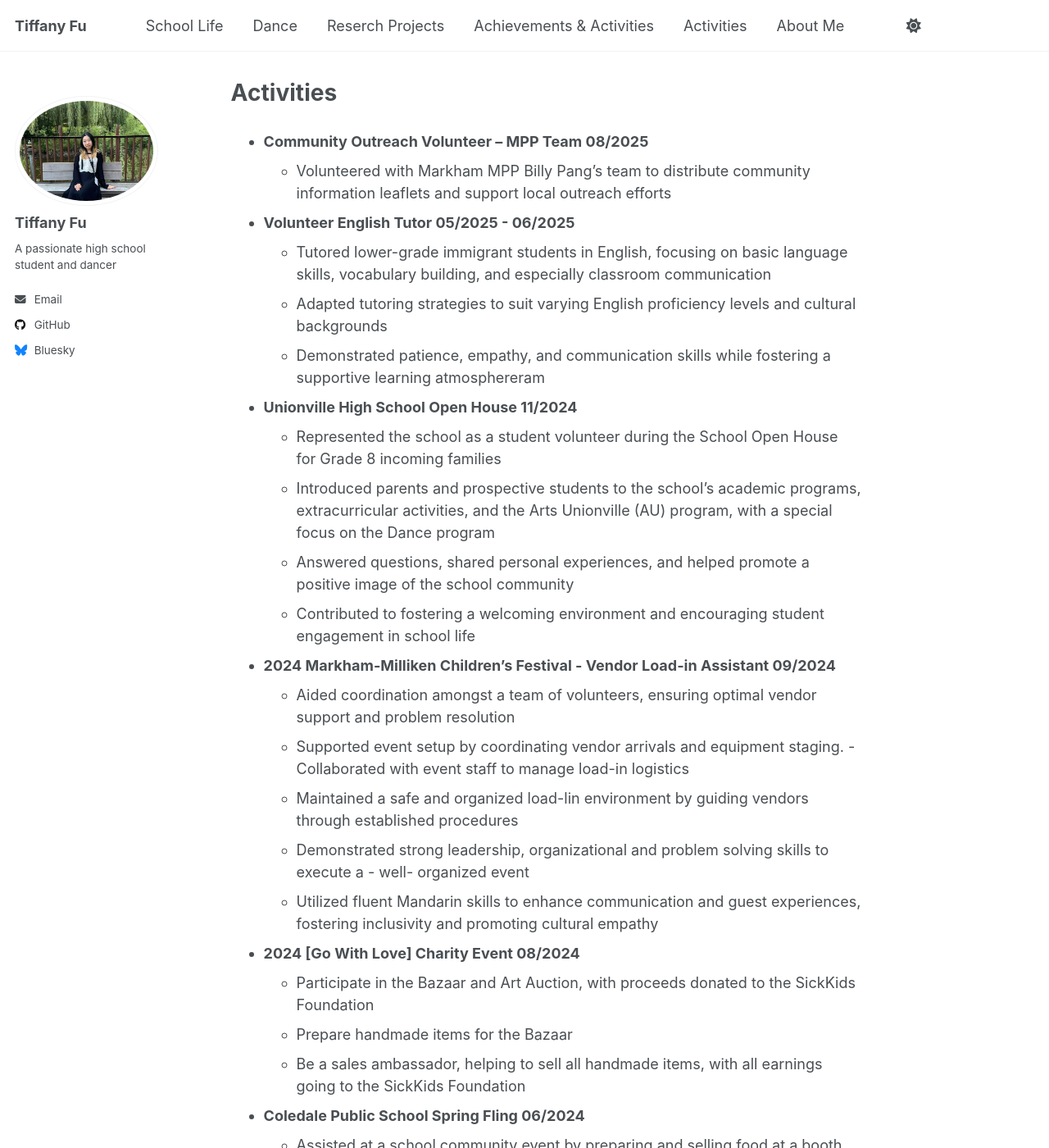
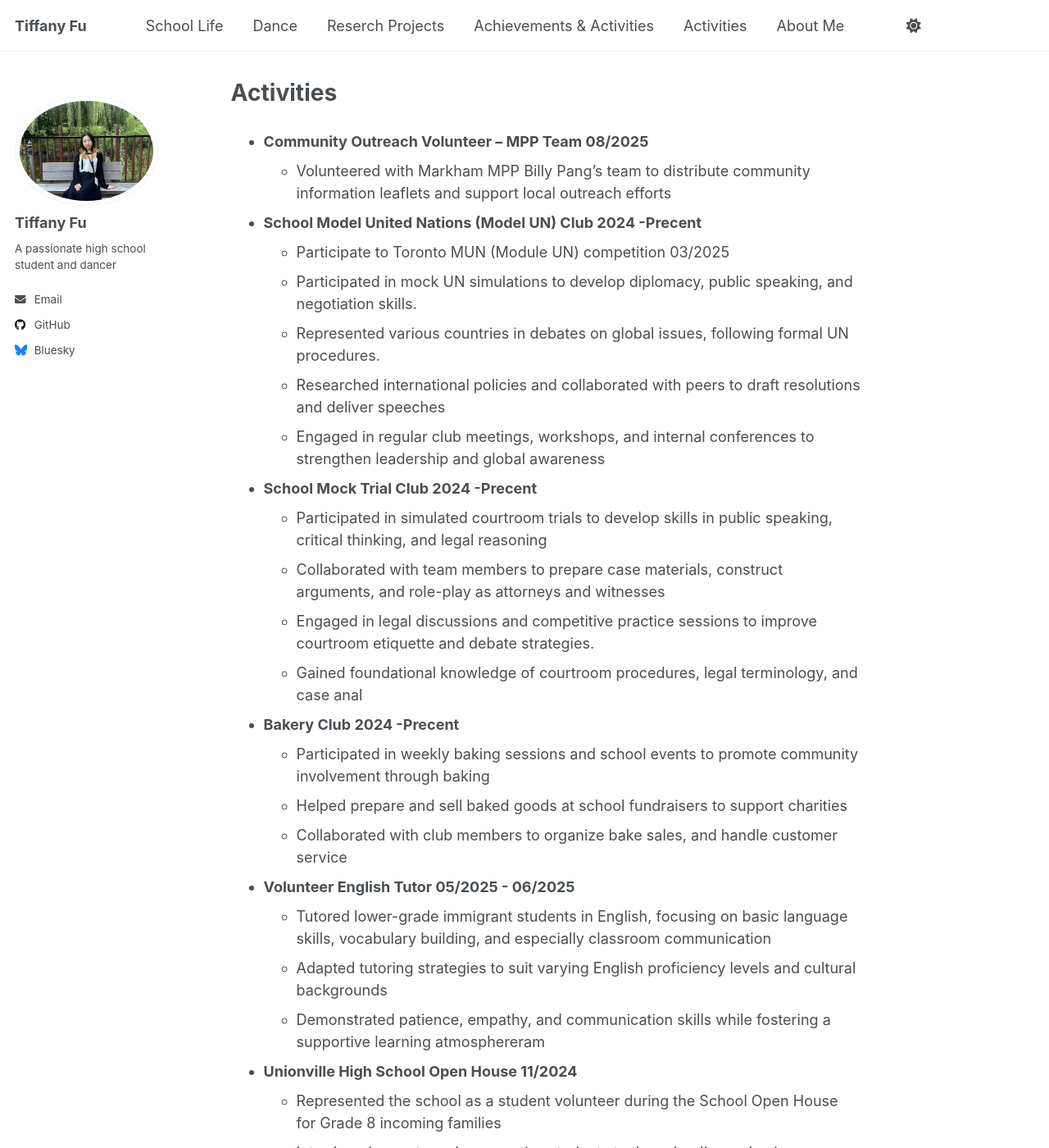
Before and after one commit to TiffanyJTFu/TiffanyFu, a Jekyll site: the page built from _portfolio/Activities.md, in a window 1280 px wide and 1400 px high. Shown: the whole window at 82% size. Built offline with Jekyll 4.4.1, drawn with Linux system fonts in a browser that asks for light colours; a script that is not in the unit is left out.

Commit message:
Update Activities.md

```diff
--- a/_portfolio/Activities.md
+++ b/_portfolio/Activities.md
@@ -4,10 +4,25 @@ excerpt: ""
 collection: portfolio
 ---
 
- * **Community Outreach Volunteer – MPP Team 08/2025**
-   * Volunteered with Markham MPP Billy Pang’s team to distribute community information leaflets and support local outreach efforts
+* **Community Outreach Volunteer – MPP Team 08/2025**
+  * Volunteered with Markham MPP Billy Pang’s team to distribute community information leaflets and support local outreach efforts
+* **School Model United Nations (Model UN) Club 2024 -Precent**
+  * Participate to Toronto MUN (Module UN) competition 03/2025
+  * Participated in mock UN simulations to develop diplomacy, public speaking, and negotiation skills.
+  * Represented various countries in debates on global issues, following formal UN procedures.
+  * Researched international policies and collaborated with peers to draft resolutions and deliver speeches
+  * Engaged in regular club meetings, workshops, and internal conferences to strengthen leadership and global awareness
+* **School Mock Trial Club 2024 -Precent**
+  * Participated in simulated courtroom trials to develop skills in public speaking, critical thinking, and legal reasoning
+  * Collaborated with team members to prepare case materials, construct arguments, and role-play as attorneys and witnesses
+  * Engaged in legal discussions and competitive practice sessions to improve courtroom etiquette and debate strategies.
+  * Gained foundational knowledge of courtroom procedures, legal terminology, and case anal
+* **Bakery Club 2024 -Precent**
+  * Participated in weekly baking sessions and school events to promote community involvement through baking
+  * Helped prepare and sell baked goods at school fundraisers to support charities
+  * Collaborated with club members to organize bake sales, and handle customer service
 * **Volunteer English Tutor 05/2025 - 06/2025**
-   * Tutored lower-grade immigrant students in English, focusing on basic language skills, vocabulary building, and especially classroom communication
+  * Tutored lower-grade immigrant students in English, focusing on basic language skills, vocabulary building, and especially classroom communication
    * Adapted tutoring strategies to suit varying English proficiency levels and cultural backgrounds
    * Demonstrated patience, empathy, and communication skills while fostering a supportive learning atmosphereram
 * **Unionville High School Open House 11/2024**
```
